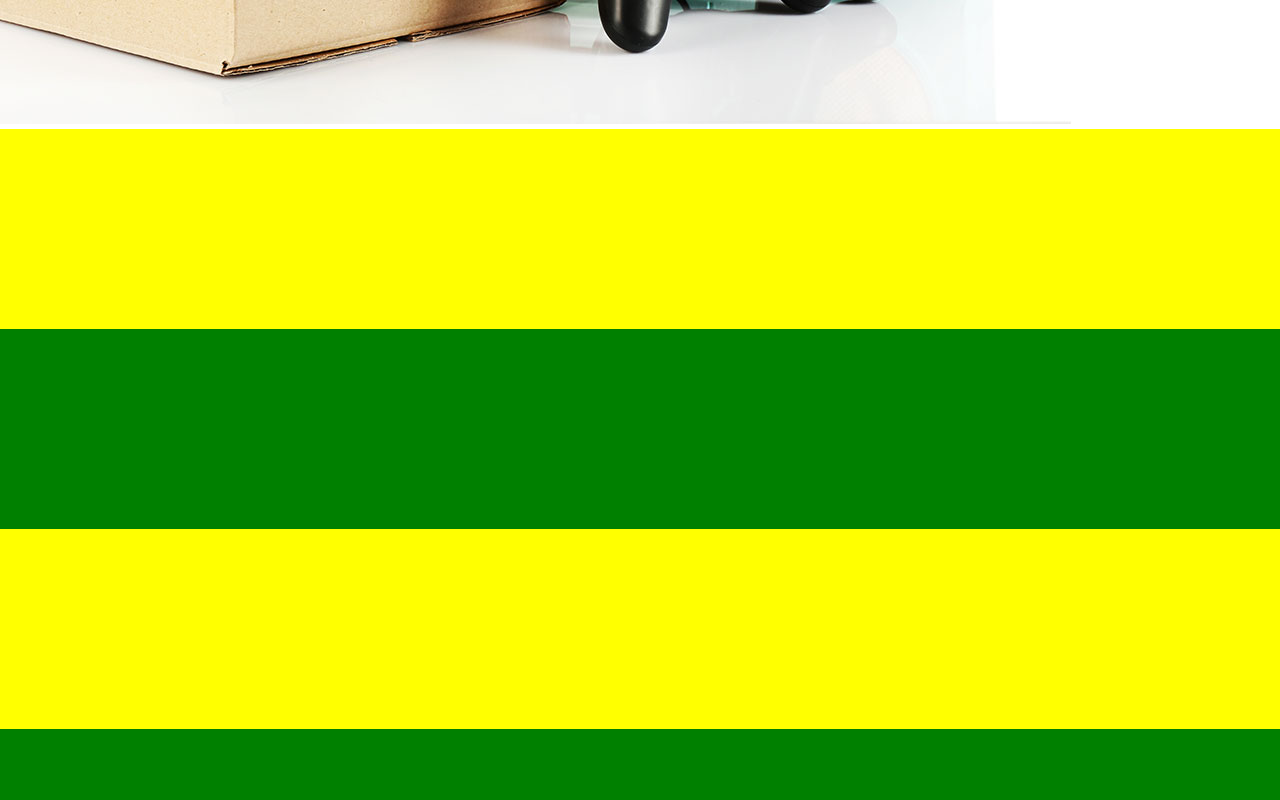
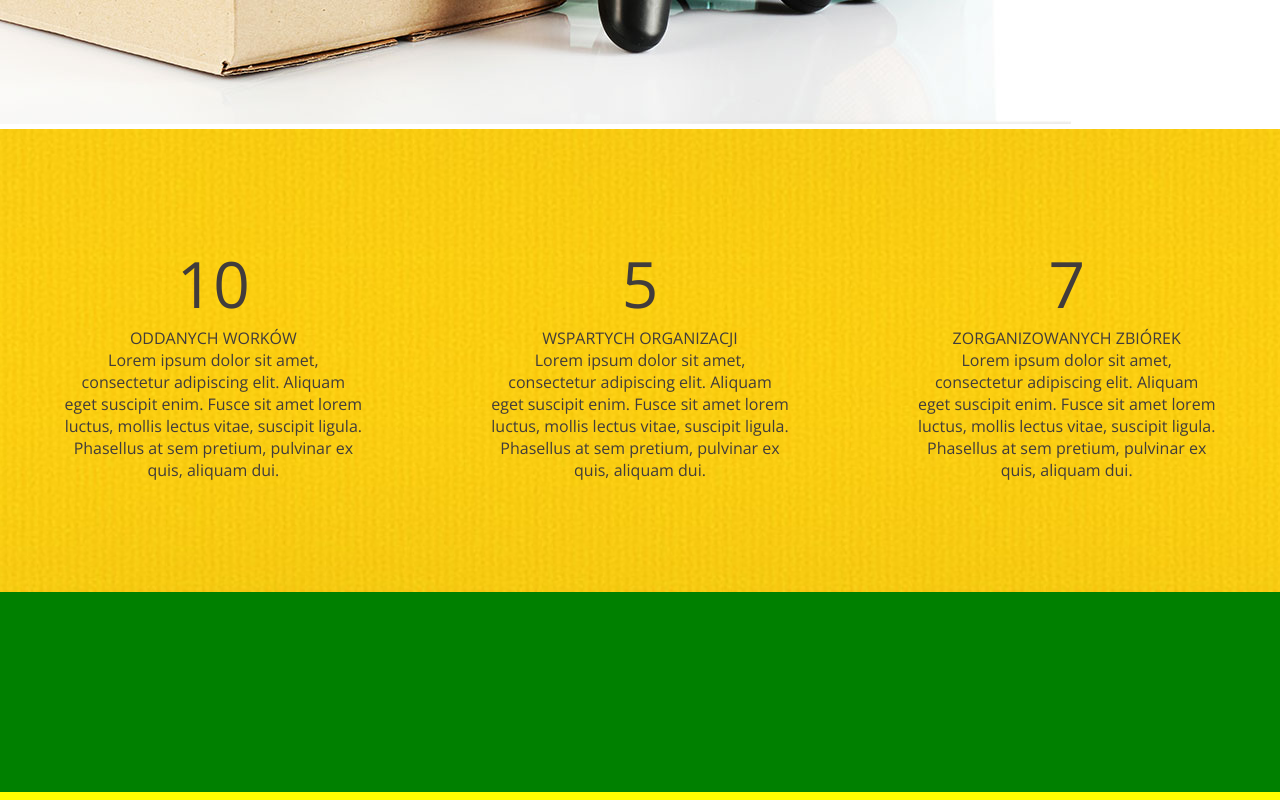
Before and after one commit to hencel/give-your-stuff, a React (Create React App) app: page / in a window 1280 px wide. Shown: the part 840-1640 px from the top of the page. Built offline with nearby package versions, Linux system fonts and the light colour scheme.

Commit message:
Stats Info - yellow bar under the header.

```diff
--- a/src/App.scss
+++ b/src/App.scss
@@ -7,7 +7,10 @@ header {
   width: 100%;
   background-color: white;
   display: flex;
-
+  color: rgb(65, 60, 60);
+  .active {
+    border: 2px solid rgb(170, 166, 166);
+  }
   .headerImages {
     width: 50%;
   }
@@ -44,8 +47,8 @@ header {
   .headerContent {
     position: absolute;
     bottom: 30%;
-    right: 20%;
-    font-size: 1.5em;
+    right: 15%;
+    font-size: 1.7em;
     text-align: center;
     img {
       padding: 3% 0 5% 0;
@@ -64,12 +67,30 @@ header {
   }
 }
 
+.StatsInfo {
+  height: 463px;
+  background: url(./images/Bg.jpg);
+  background-position: center;
+  background-size: cover;
+  display: flex;
+  flex-direction: row;
+  .smallBox {
+    color: rgb(65, 60, 60);
+    // text-align: center;
+    width: 60%;
+    display: flex;
+    flex-direction: column;
+    justify-content: center;
+    align-items: center;
+    :nth-child(1) {
+      font-size: 4em;
+    }
+    :nth-child(3) {
+      text-align: center;
+      width: 70%;
+    }
 
-
-
-.StatsInfo {
-  height: 200px;
-  background-color: yellow;
+  }
 }
 .FourStepsInfo {
   height: 200px;
--- /dev/null
+++ b/src/SmallBox.js
@@ -0,0 +1,15 @@
+import React, {Component} from 'react';
+
+class SmallBox extends Component {
+  render() {
+    return (
+      <section className={'smallBox'}>
+        <div>{this.props.value}</div>
+        <div>{this.props.name}</div>
+        <div>Lorem ipsum dolor sit amet, consectetur adipiscing elit. Aliquam eget suscipit enim. Fusce sit amet lorem luctus, mollis lectus vitae, suscipit ligula. Phasellus at sem pretium, pulvinar ex quis, aliquam dui.</div>
+      </section>
+    )
+  }
+}
+
+export default SmallBox;
--- a/src/StatsInfo.js
+++ b/src/StatsInfo.js
@@ -1,9 +1,15 @@
 import React, {Component} from 'react';
+import SmallBox from './SmallBox';
 
 class StatsInfo extends Component {
   render() {
+
     return (
-      <div className={'StatsInfo'}></div>
+      <section className={'StatsInfo'}>
+        <SmallBox value={10} name={'ODDANYCH WORKÓW'}/>
+        <SmallBox value={5} name={'WSPARTYCH ORGANIZACJI'}/>
+        <SmallBox value={7} name={'ZORGANIZOWANYCH ZBIÓREK'}/>
+      </section>
     )
   }
 }
```
Also changed, not shown: src/images/Bg.jpg (added).
